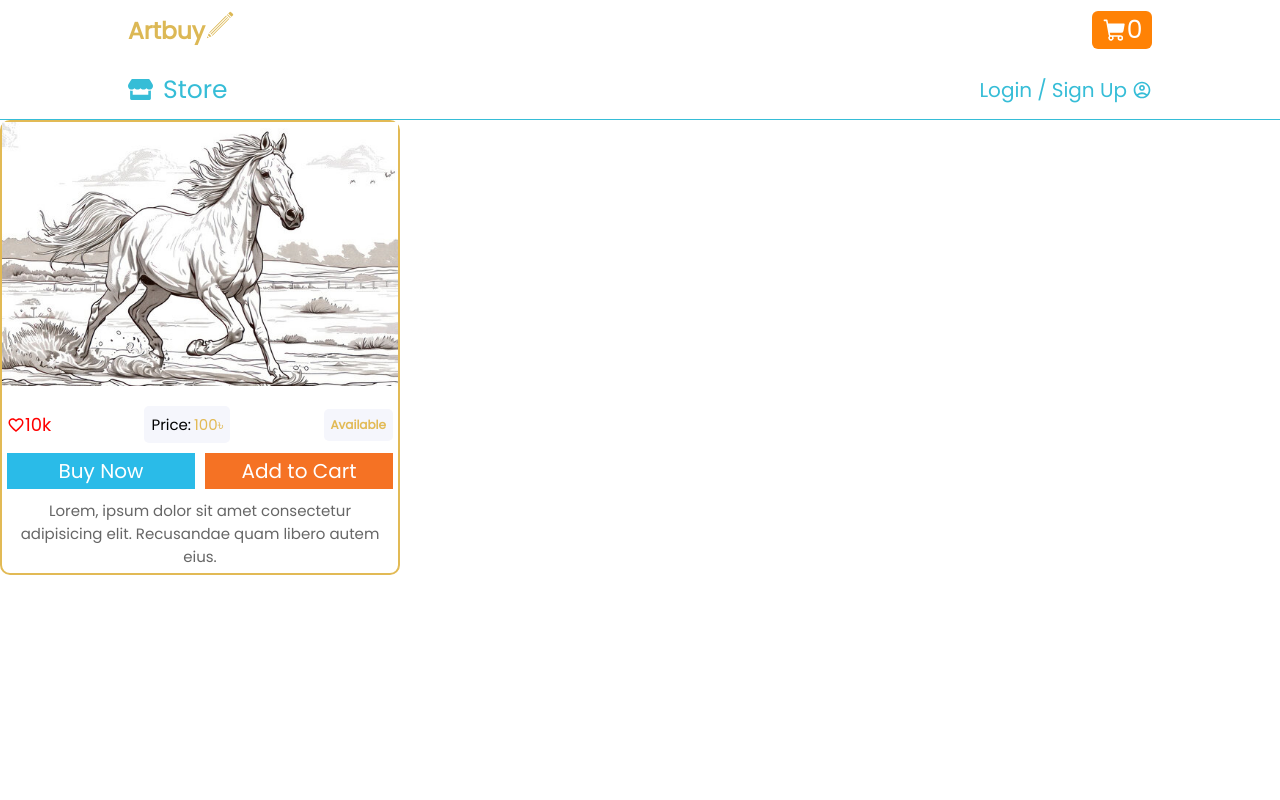
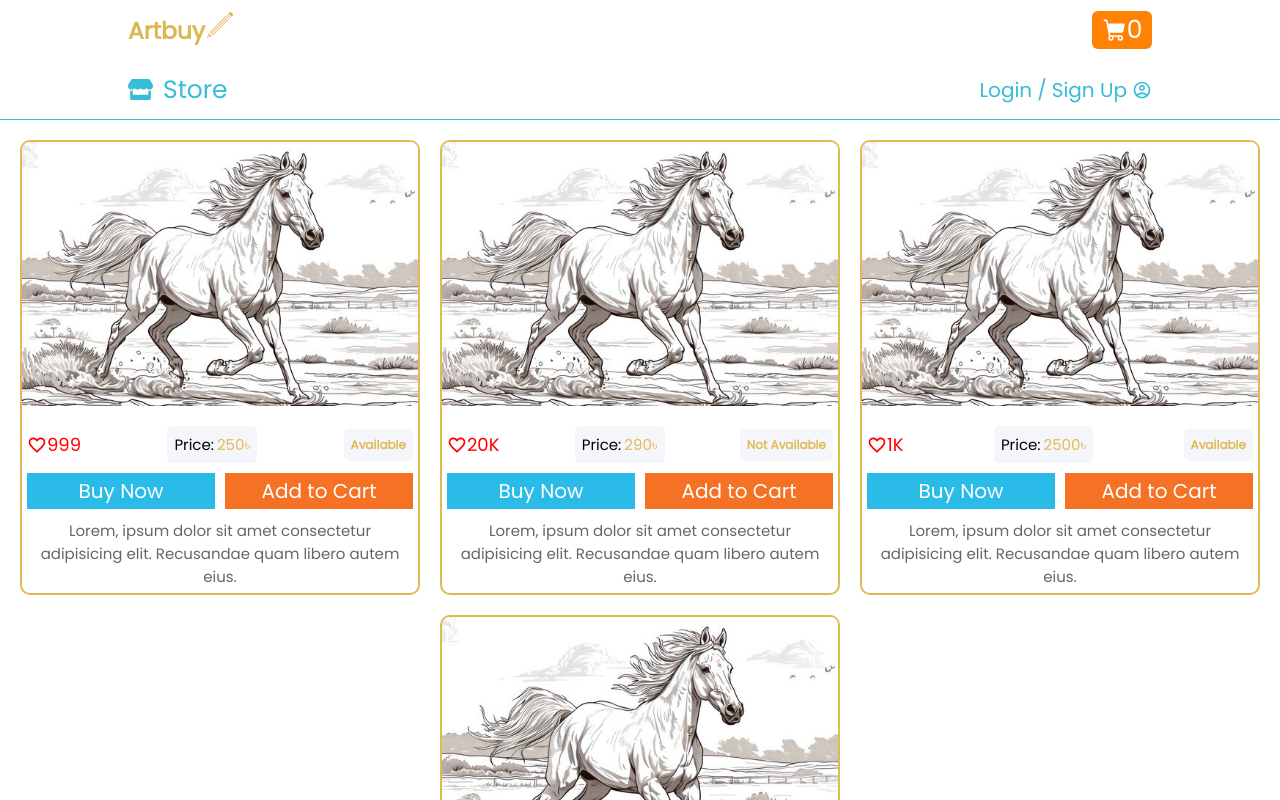
Before and after one commit to IsmailHosen25/Artbuy, a React (Vite) app: page / in a window 1280 px wide. Shown: the top 800 px of the page. Built offline with nearby package versions, Linux system fonts and the light colour scheme; a web font is replaced by a local one.

Commit message:
store cards end and card updated

```diff
--- a/src/Pages/Global_Components/ProductsCard/ProductsCard.jsx
+++ b/src/Pages/Global_Components/ProductsCard/ProductsCard.jsx
@@ -1,29 +1,41 @@
 import React from 'react'
 import styles from "./ProductsCard.module.css"
-import img from "../../../assets/art_img.jpg"
 import { MdFavoriteBorder } from "react-icons/md";
-export default function ProductsCard() {
-    const price=100
-    const like="10k"
+export default function ProductsCard({card_data}) {
+     let love_react=0
+     if(card_data.like<1000){
+      love_react=card_data.like
+     }else if(card_data.like<1000000){
+      love_react=card_data.like/1000 + "K"
+     }
+     else{
+      love_react=card_data.like/1000000 +"M"
+     }
+     const Buynow=()=>{
+       console.log(card_data)
+     }
+     const AddToCart=()=>{
+      console.log(card_data)
+     }
   return (
     <div className={styles.card}>
        <div className={styles.img_div}>
-        <img src={img} className={styles.img}/>
+        <img src={card_data.img} className={styles.img}/>
        </div>
        <div className={styles.card_bio}>
           <div className={styles.card_pricing_buying}>
             <div className={styles.card_pricing}>
-               <div className={styles.love_status}> <p className={styles.love_icon}>< MdFavoriteBorder  /> </p>{like}</div>
-               <div className={styles.pricing}>Price: <p className={styles.pricing_amount}> {price}৳</p></div>
-               <p className={styles.artavailable}><b>Available</b></p>
+               <div className={styles.love_status}> <p className={styles.love_icon}>< MdFavoriteBorder  /> </p>{love_react}</div>
+               <div className={styles.pricing}>Price: <p className={styles.pricing_amount}> {card_data.price}৳</p></div>
+               <p className={styles.artavailable}><b>{card_data.available}</b></p>
             </div>
             <div className={styles.buy_add_cart}>
-              <button className={styles.buy_btn}>Buy Now</button>
-              <button className={styles.cart_btn}>Add to Cart</button>
+              <button className={styles.buy_btn} onClick={Buynow}>Buy Now</button>
+              <button className={styles.cart_btn} onClick={AddToCart}>Add to Cart</button>
             </div>
           </div>
           <div className={styles.cart_detiels}>
-              <p>Lorem, ipsum dolor sit amet consectetur adipisicing elit. Recusandae quam libero autem eius.</p>
+              <p>{card_data.bio}</p>
           </div>
        </div>
     </div>
--- a/src/Pages/Global_Components/ProductsCard/ProductsCard.module.css
+++ b/src/Pages/Global_Components/ProductsCard/ProductsCard.module.css
@@ -7,6 +7,7 @@
     justify-content: center;
     align-items: center;
     border-radius: 10px;
+    overflow: hidden;
 }
 .img_div{
     width: 100%;
@@ -48,10 +49,12 @@
 
 }
 .love_icon{
+    font-size: 2rem;
     color: red;
     display: flex;
     justify-content: center;
     align-items: center;
+    cursor: pointer;
 }
 .love_status{
     font-size: 1.8rem;
@@ -88,6 +91,7 @@
    color: #fff;
    font-size: 2rem;
    padding: 0.3rem 0rem;
+   cursor: pointer;
 }
 .cart_btn{
     width: 50%;
@@ -96,6 +100,7 @@
     color: #fff;
     font-size: 2rem;
     padding: 0.3rem 0rem;
+    cursor: pointer;
 }
 .cart_detiels{
     font-size: 1.5rem;
--- a/src/Pages/HomePage/Home.jsx
+++ b/src/Pages/HomePage/Home.jsx
@@ -2,11 +2,42 @@ import Nav from "../Global_Components/Nav/Nav"
 import ProductsCard from "../Global_Components/ProductsCard/ProductsCard"
 import styles from "./Home.module.css"
 import React from 'react'
+import img from "../../assets/art_img.jpg"
+const card_datas=[{
+  "img":img,
+  "like":999,
+  "price":250,
+  "available":"Available",
+  "bio":"Lorem, ipsum dolor sit amet consectetur adipisicing elit. Recusandae quam libero autem eius."
+},{
+  "img":img,
+  "like":20000,
+  "price":290,
+  "available":"Not Available",
+  "bio":"Lorem, ipsum dolor sit amet consectetur adipisicing elit. Recusandae quam libero autem eius."
+},{
+  "img":img,
+  "like":1000,
+  "price":2500,
+  "available":"Available",
+  "bio":"Lorem, ipsum dolor sit amet consectetur adipisicing elit. Recusandae quam libero autem eius."
+},
+{ "img":img,
+  "like":2000000,
+  "price":3680,
+  "available":"Available",
+  "bio":"Lorem, ipsum dolor sit amet consectetur adipisicing elit. Recusandae quam libero autem eius."
+}]
 export default function Home() {
   return (
     <div className={styles.hello}>
       <Nav/>
-      <ProductsCard />
+      <div className={styles.store}>
+        {
+          card_datas.map((item,i)=><ProductsCard card_data={item}/>
+          )
+        }
+      </div>
     </div>
   )
 }
--- a/src/Pages/HomePage/Home.module.css
+++ b/src/Pages/HomePage/Home.module.css
@@ -1,3 +1,9 @@
-.hello{
-    color:blue;
+.store{
+    width: 100%;
+    padding: 2rem;
+    display: flex;
+    justify-content: space-around;
+    align-items: center;
+    gap: 2rem;
+    flex-wrap: wrap;
 }
```
